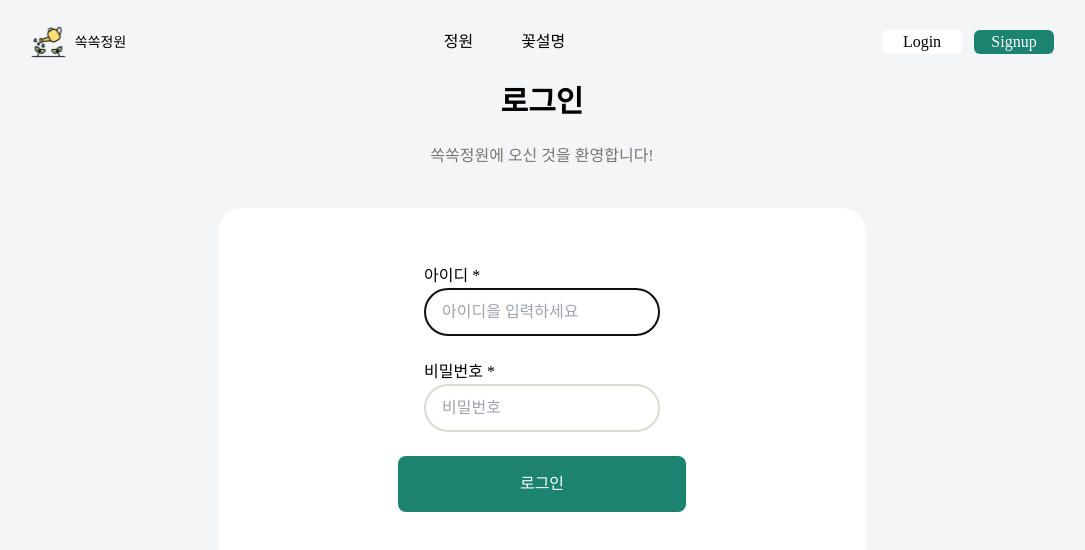
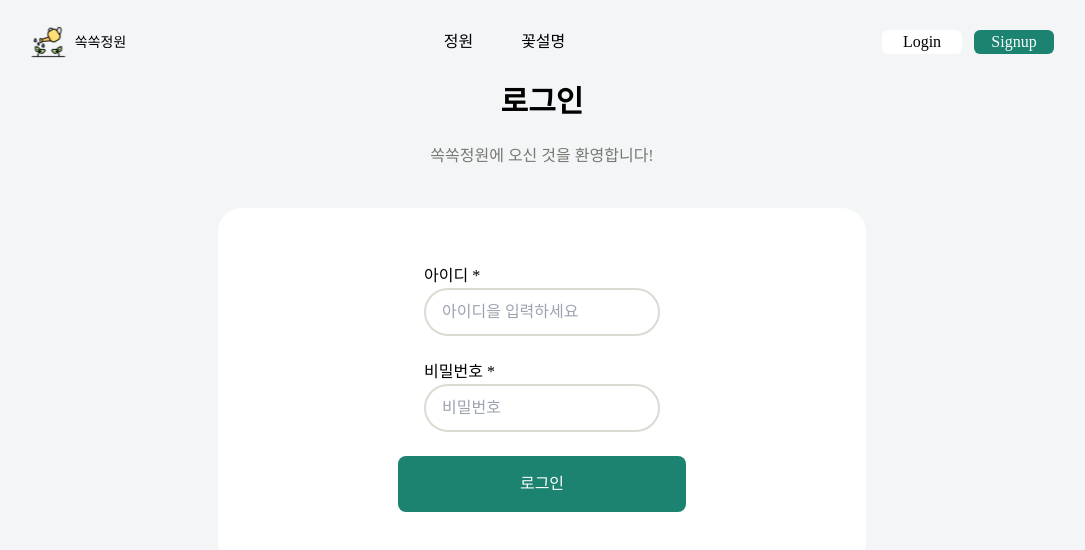
Before and after one commit to PDA4-Mini-project/FrontEnd, a React (Vite) app: page /login in a window 1280 px wide. Shown: the top 550 px of the page, without its empty margins (98-1183 px from the left). Built offline with nearby package versions, Linux system fonts and the light colour scheme; a web font is replaced by a local one.

Commit message:
fix : 포커스 해제
form 충돌 나서 취소함

```diff
--- a/src/routes/login/page.jsx
+++ b/src/routes/login/page.jsx
@@ -3,7 +3,6 @@ import FormButton from '../../components/FormButton';
 import NavBar from '../../components/Navbar';
 import { Login } from '../../lib/apis/users';
 import { useNavigate } from 'react-router-dom';
-import { useEffect, useRef } from 'react';
 
 export default function LoginPage() {
     const common = 'rounded-full border-2 border-[#DBDAD3] w-full h-12 px-4';
@@ -23,11 +22,6 @@ export default function LoginPage() {
             .catch((err) => console.log(err));
     };
     const navigate = useNavigate();
-    const idInputRef = useRef(null);
-
-    useEffect(() => {
-        idInputRef.current?.focus();
-    }, []);
 
     return (
         <>
@@ -47,7 +41,6 @@ export default function LoginPage() {
                             {...register('id', { required: '아이디를 입력해주세요' })}
                             placeholder="아이디을 입력하세요"
                             className={common}
-                            ref={idInputRef}
                         />
                         <p className="text-red-500">{errors?.id?.message}</p>
                     </div>
```
